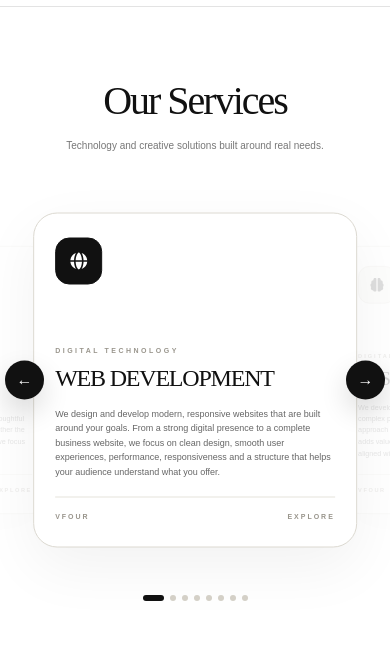
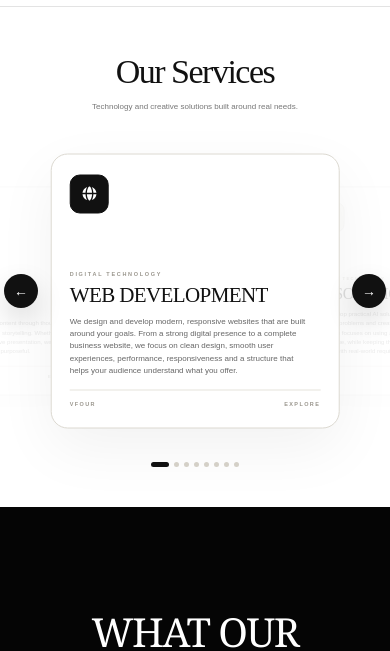
Before and after one commit to vfourtech/VFOUR, a React (Vite) app: page / in a window 390 px wide. Shown: the part 893-1544 px from the top of the page. Built offline with nearby package versions, Linux system fonts and the light colour scheme; no server answers; the database is empty.

Commit message:
Fix React Router routes on Verce

```diff
--- a/src/pages/Home/components/ServicesPreview/ServicesPreview.css
+++ b/src/pages/Home/components/ServicesPreview/ServicesPreview.css
@@ -785,275 +785,548 @@
     }
 }
 
-
 /* =========================================================
    MOBILE
-========================================================= */
+   ========================================================= */
 
 @media (max-width: 700px) {
 
     .services-preview {
-        min-height:
-            auto;
+        min-height: auto;
 
         padding:
-            75px 0
-            60px;
+            55px
+            0
+            45px;
     }
 
 
+    /* =========================
+       HEADING
+    ========================= */
+
     .services-heading {
-        margin-bottom:
-            38px;
+        width: calc(100% - 32px);
+
+        margin:
+            0
+            auto
+            28px;
     }
 
 
     .services-heading h2 {
-        font-size:
-            45px;
+        font-size: 38px;
 
-        letter-spacing:
-            -2px;
+        line-height: 1;
+
+        letter-spacing: -1.8px;
     }
 
 
     .services-heading p {
-        max-width:
-            340px;
+        max-width: 300px;
 
-        margin-top:
-            17px;
+        margin-top: 12px;
 
-        font-size:
-            10px;
+        font-size: 9px;
+
+        line-height: 1.6;
     }
 
 
+    /* =========================
+       CAROUSEL
+    ========================= */
+
     .services-carousel {
-        height:
-            375px;
+        height: 330px;
     }
 
 
-    .service-card {
-        width:
-            min(
-                82vw,
-                355px
-            );
-
-        height:
-            345px;
-
-        padding:
-            28px 25px;
+    .services-track {
+        perspective: 1000px;
     }
 
 
+    /* =========================
+       SERVICE CARD
+    ========================= */
+
+    .service-card {
+        width: min(
+            76vw,
+            310px
+        );
+
+        height: 295px;
+
+        padding:
+            22px
+            20px;
+
+        border-radius: 18px;
+    }
+
+
+    /* =========================
+       SIDE CARDS
+    ========================= */
+
     .service-card.position-1 {
-        opacity:
-            0.15;
+        opacity: 0.12;
 
         transform:
             translate(
                 calc(
-                    -50% + 275px
+                    -50% + 235px
                 ),
                 -50%
             )
-            scale(
-                0.80
-            );
+            scale(0.78);
     }
 
 
     .service-card.position--1 {
-        opacity:
-            0.15;
+        opacity: 0.12;
 
         transform:
             translate(
                 calc(
-                    -50% - 275px
+                    -50% - 235px
                 ),
                 -50%
             )
-            scale(
-                0.80
-            );
+            scale(0.78);
     }
 
 
     .service-card.position-2,
     .service-card.position--2 {
-        opacity:
-            0;
+        opacity: 0;
     }
 
 
+    /* =========================
+       ICON
+    ========================= */
+
     .service-icon {
-        width:
-            47px;
+        width: 42px;
+        height: 42px;
 
-        height:
-            47px;
+        border-radius: 11px;
 
-        font-size:
-            17px;
+        font-size: 15px;
+    }
+
+
+    /* =========================
+       CONTENT
+    ========================= */
+
+    .service-content {
+        margin-top: auto;
+    }
+
+
+    .service-category {
+        margin-bottom: 7px;
+
+        font-size: 6px;
+
+        letter-spacing: 2px;
     }
 
 
     .service-content h3 {
-        font-size:
-            27px;
+        font-size: 23px;
+
+        line-height: 1;
+
+        letter-spacing: -0.8px;
     }
 
 
     .service-content p {
-        max-width:
-            290px;
+        max-width: 265px;
 
-        font-size:
-            10px;
+        margin-top: 12px;
 
-        line-height:
-            1.65;
+        font-size: 9px;
+
+        line-height: 1.55;
     }
 
 
+    /* =========================
+       FOOTER
+    ========================= */
+
     .service-footer {
-        margin-top:
-            18px;
+        margin-top: 14px;
+
+        padding-top: 10px;
+
+        font-size: 6px;
+
+        letter-spacing: 1.6px;
     }
 
 
-    /* ARROWS */
+    /* =========================
+       ARROWS
+    ========================= */
 
     .service-slide-arrow {
-        width:
-            43px;
-
-        height:
-            43px;
+        width: 38px;
+        height: 38px;
     }
 
 
     .service-slide-arrow span {
-        font-size:
-            16px;
+        font-size: 15px;
     }
 
 
     .service-slide-arrow-left {
-        left:
-            8px;
+        left: 6px;
     }
 
 
     .service-slide-arrow-right {
-        right:
-            8px;
+        right: 6px;
     }
 
 
-    /* PAGINATION */
+    /* =========================
+       PAGINATION
+    ========================= */
 
     .services-pagination {
-        margin-top:
-            28px;
+        margin-top: 22px;
 
-        gap:
-            6px;
+        gap: 5px;
     }
 
 
     .pagination-dot {
-        width:
-            6px;
-
-        height:
-            6px;
+        width: 5px;
+        height: 5px;
     }
 
 
     .pagination-dot.active {
-        width:
-            21px;
+        width: 18px;
     }
 }
 
 
 /* =========================================================
    SMALL MOBILE
-========================================================= */
+   ========================================================= */
 
 @media (max-width: 420px) {
 
-    .services-heading h2 {
-        font-size:
+    .services-preview {
+        padding:
+            48px
+            0
             40px;
     }
 
 
+    /* =========================
+       HEADING
+    ========================= */
+
+    .services-heading {
+        margin-bottom: 25px;
+    }
+
+
+    .services-heading h2 {
+        font-size: 34px;
+
+        letter-spacing: -1.5px;
+    }
+
+
+    .services-heading p {
+        max-width: 275px;
+
+        font-size: 8px;
+
+        line-height: 1.55;
+    }
+
+
+    /* =========================
+       CAROUSEL
+    ========================= */
+
+    .services-carousel {
+        height: 305px;
+    }
+
+
+    /* =========================
+       CARD
+    ========================= */
+
     .service-card {
-        width:
-            83vw;
+        width: 74vw;
 
-        height:
-            335px;
+        max-width: 290px;
+
+        height: 275px;
 
         padding:
-            24px 21px;
+            20px
+            18px;
+
+        border-radius: 17px;
+    }
+
+
+    /* =========================
+       SIDE CARD
+    ========================= */
+
+    .service-card.position-1 {
+        transform:
+            translate(
+                calc(
+                    -50% + 215px
+                ),
+                -50%
+            )
+            scale(0.76);
+    }
+
+
+    .service-card.position--1 {
+        transform:
+            translate(
+                calc(
+                    -50% - 215px
+                ),
+                -50%
+            )
+            scale(0.76);
+    }
+
+
+    /* =========================
+       ICON
+    ========================= */
+
+    .service-icon {
+        width: 39px;
+        height: 39px;
+
+        border-radius: 10px;
+
+        font-size: 14px;
+    }
+
+
+    /* =========================
+       TEXT
+    ========================= */
+
+    .service-category {
+        margin-bottom: 6px;
+
+        font-size: 5.5px;
+
+        letter-spacing: 1.7px;
     }
 
 
     .service-content h3 {
-        font-size:
-            24px;
+        font-size: 21px;
+
+        letter-spacing: -0.6px;
     }
 
 
     .service-content p {
-        font-size:
-            9px;
+        max-width: 245px;
 
-        line-height:
-            1.6;
+        margin-top: 10px;
+
+        font-size: 8px;
+
+        line-height: 1.55;
     }
 
 
+    /* =========================
+       FOOTER
+    ========================= */
+
+    .service-footer {
+        margin-top: 12px;
+
+        padding-top: 9px;
+
+        font-size: 5.5px;
+
+        letter-spacing: 1.4px;
+    }
+
+
+    /* =========================
+       ARROWS
+    ========================= */
+
     .service-slide-arrow {
-        width:
-            39px;
+        width: 34px;
+        height: 34px;
+    }
 
-        height:
-            39px;
+
+    .service-slide-arrow span {
+        font-size: 14px;
     }
 
 
     .service-slide-arrow-left {
-        left:
-            5px;
+        left: 4px;
     }
 
 
     .service-slide-arrow-right {
-        right:
-            5px;
+        right: 4px;
+    }
+
+
+    /* =========================
+       PAGINATION
+    ========================= */
+
+    .services-pagination {
+        margin-top: 19px;
     }
 }
 
 
 /* =========================================================
-   REDUCED MOTION
-========================================================= */
+   VERY SMALL MOBILE
+   ========================================================= */
 
-@media (prefers-reduced-motion: reduce) {
+@media (max-width: 360px) {
 
-    .service-card,
-    .service-slide-arrow,
-    .pagination-dot {
-        transition:
-            none !important;
+    .services-preview {
+        padding:
+            42px
+            0
+            35px;
+    }
+
+
+    .services-heading h2 {
+        font-size: 31px;
+    }
+
+
+    .services-heading p {
+        max-width: 250px;
+
+        font-size: 7.5px;
+    }
+
+
+    .services-carousel {
+        height: 285px;
+    }
+
+
+    .service-card {
+        width: 73vw;
+
+        max-width: 270px;
+
+        height: 255px;
+
+        padding:
+            18px
+            16px;
+
+        border-radius: 15px;
+    }
+
+
+    .service-card.position-1 {
+        transform:
+            translate(
+                calc(
+                    -50% + 195px
+                ),
+                -50%
+            )
+            scale(0.74);
+    }
+
+
+    .service-card.position--1 {
+        transform:
+            translate(
+                calc(
+                    -50% - 195px
+                ),
+                -50%
+            )
+            scale(0.74);
+    }
+
+
+    .service-icon {
+        width: 36px;
+        height: 36px;
+
+        font-size: 13px;
+    }
+
+
+    .service-content h3 {
+        font-size: 19px;
+    }
+
+
+    .service-content p {
+        max-width: 225px;
+
+        margin-top: 8px;
+
+        font-size: 7.5px;
+
+        line-height: 1.5;
+    }
+
+
+    .service-footer {
+        margin-top: 9px;
+
+        padding-top: 8px;
+
+        font-size: 5px;
+    }
+
+
+    .service-slide-arrow {
+        width: 31px;
+        height: 31px;
+    }
+
+
+    .service-slide-arrow span {
+        font-size: 12px;
+    }
+
+
+    .services-pagination {
+        margin-top: 17px;
     }
 }
```
